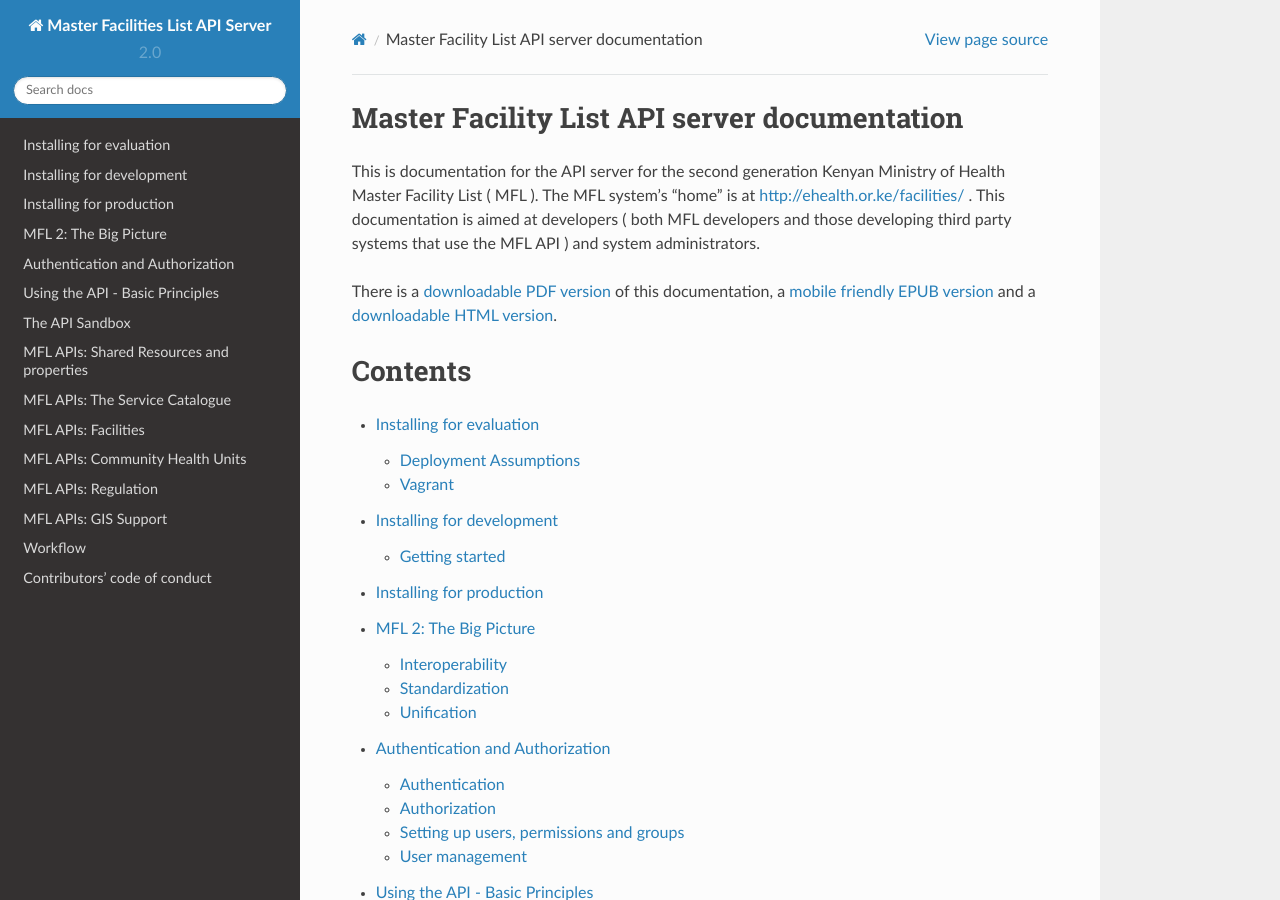
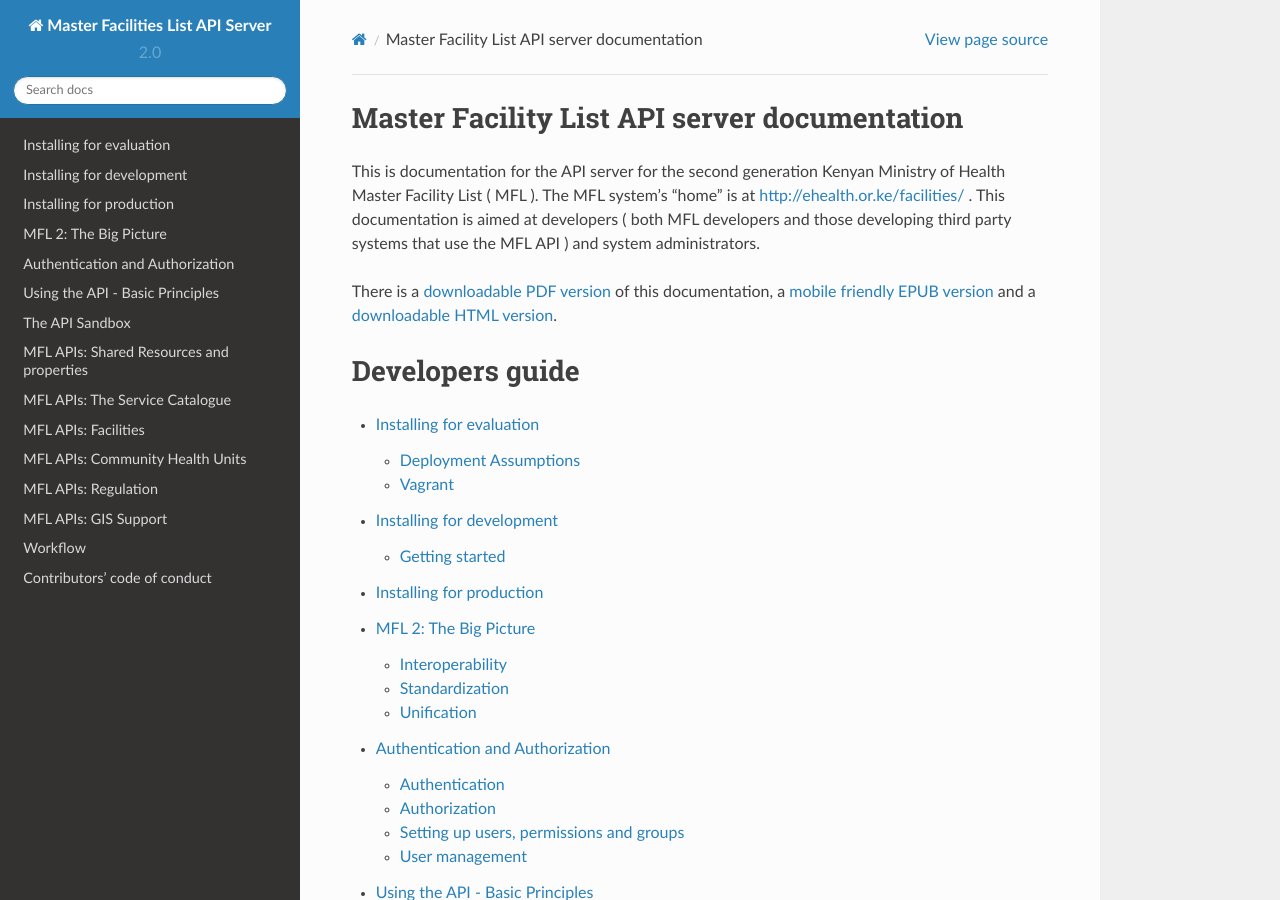
Before and after one commit to MasterFacilityList/mfl_api, a Sphinx documentation site: the page built from docs/index.rst, in a window 1280 px wide and 900 px high. Built offline with Sphinx 7.4.7 and the Read the Docs theme 2.0.0, drawn with Linux system fonts in a browser that asks for light colours.

Commit message:
Renamed main heading to developers guide

```diff
--- a/docs/index.rst
+++ b/docs/index.rst
@@ -11,8 +11,8 @@ There is a `downloadable PDF version`_ of this documentation, a
 .. _`mobile friendly EPUB version`: http://readthedocs.org/projects/mfl-api/downloads/epub/latest/
 .. _`downloadable HTML version`: http://readthedocs.org/projects/mfl-api/downloads/htmlzip/latest/
 
-Contents
-===========
+Developers guide
+====================
 
 .. toctree::
     :maxdepth: 2
```
